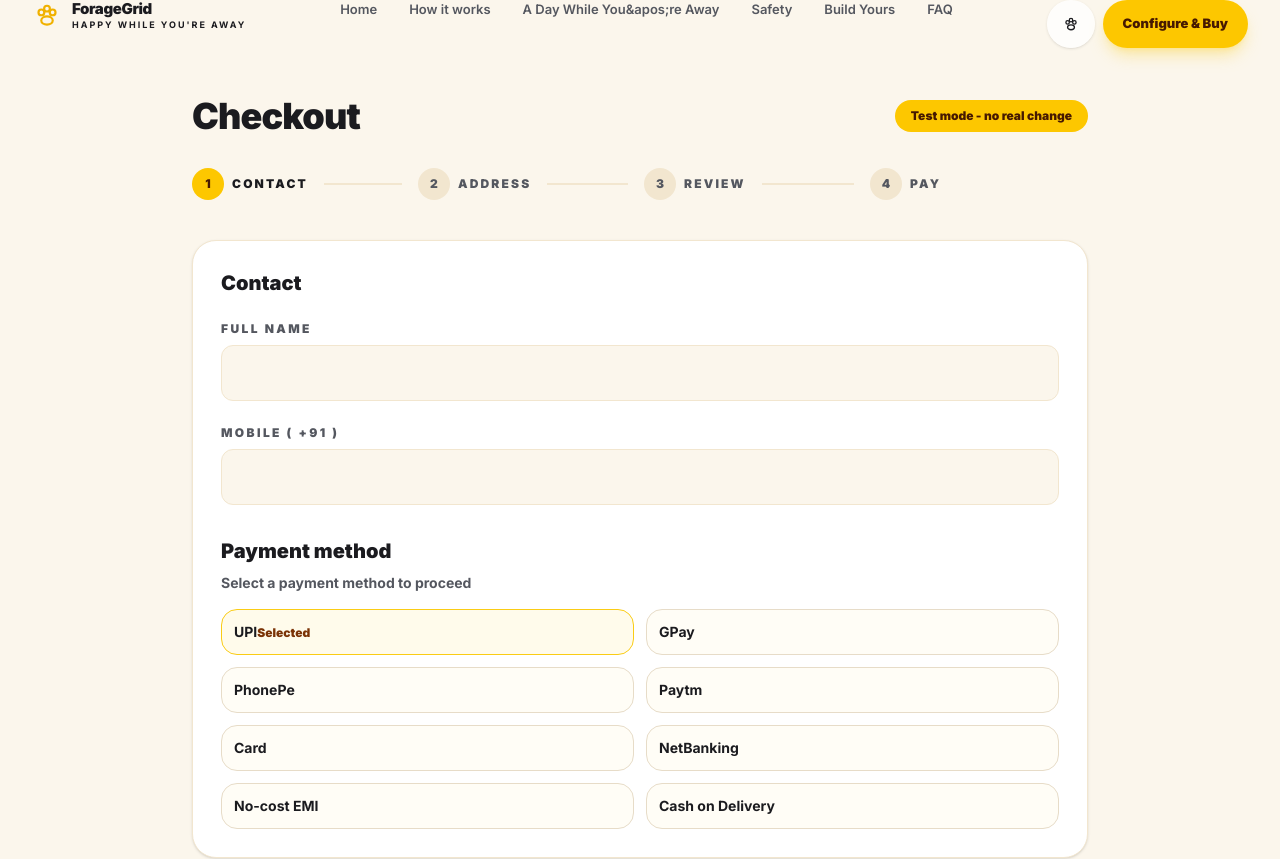
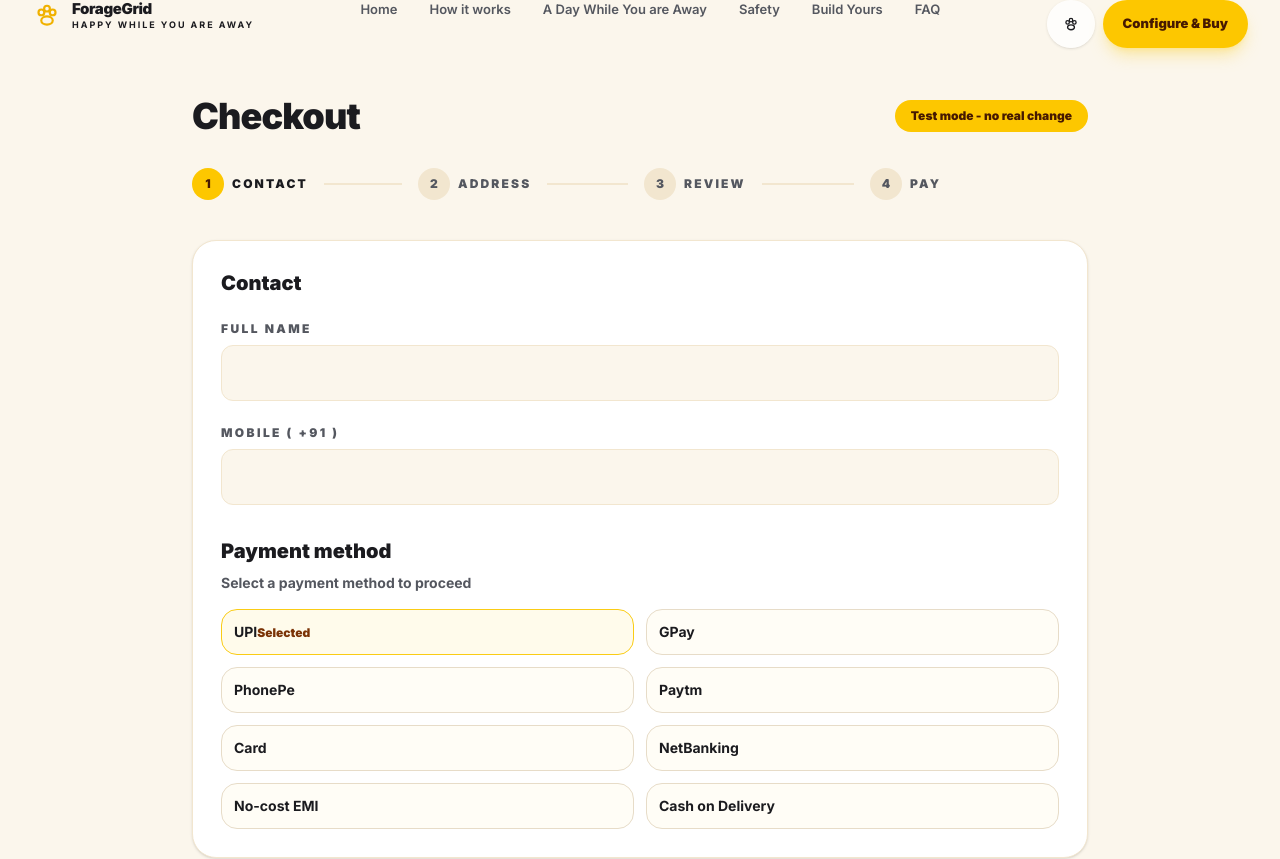
Before and after one commit to Shakthivanilla/082it187-hwa-hackathon, a Next.js app: page /checkout in a window 1280 px wide. Shown: the top 859 px of the page. Built offline with nearby package versions, Linux system fonts and the light colour scheme.

Commit message:
Fix: change navbar label from 'A Day While You're Away' to 'A Day While You are Away'

```diff
--- a/components/header.tsx
+++ b/components/header.tsx
@@ -9,7 +9,7 @@ import { useRouter } from "next/navigation";
 const NAV_ITEMS = [
   { label: "Home", href: "#home" },
   { label: "How it works", href: "#how-it-works" },
-  { label: "A Day While You&apos;re Away", href: "#day-away" },
+  { label: "A Day While You are Away", href: "#day-away" },
   { label: "Safety", href: "#safety" },
   { label: "Build Yours", href: "#configure" },
   { label: "FAQ", href: "#faq" },
@@ -55,7 +55,7 @@ export function Header() {
               ForageGrid
             </span>
             <span className="mt-1 text-[9px] font-bold uppercase tracking-[0.22em] text-brown-800">
-              Happy While You&apos;re Away
+              Happy While You are Away
             </span>
           </span>
         </a>
```
